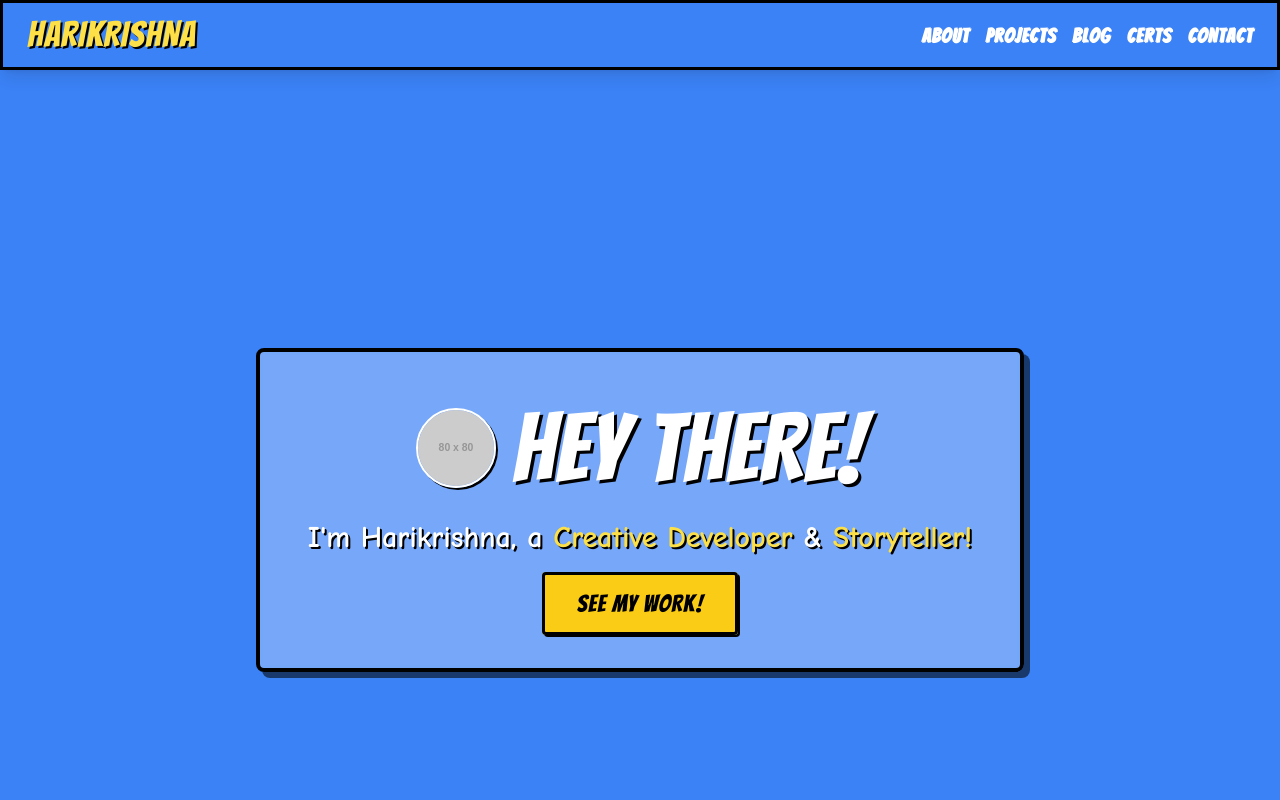
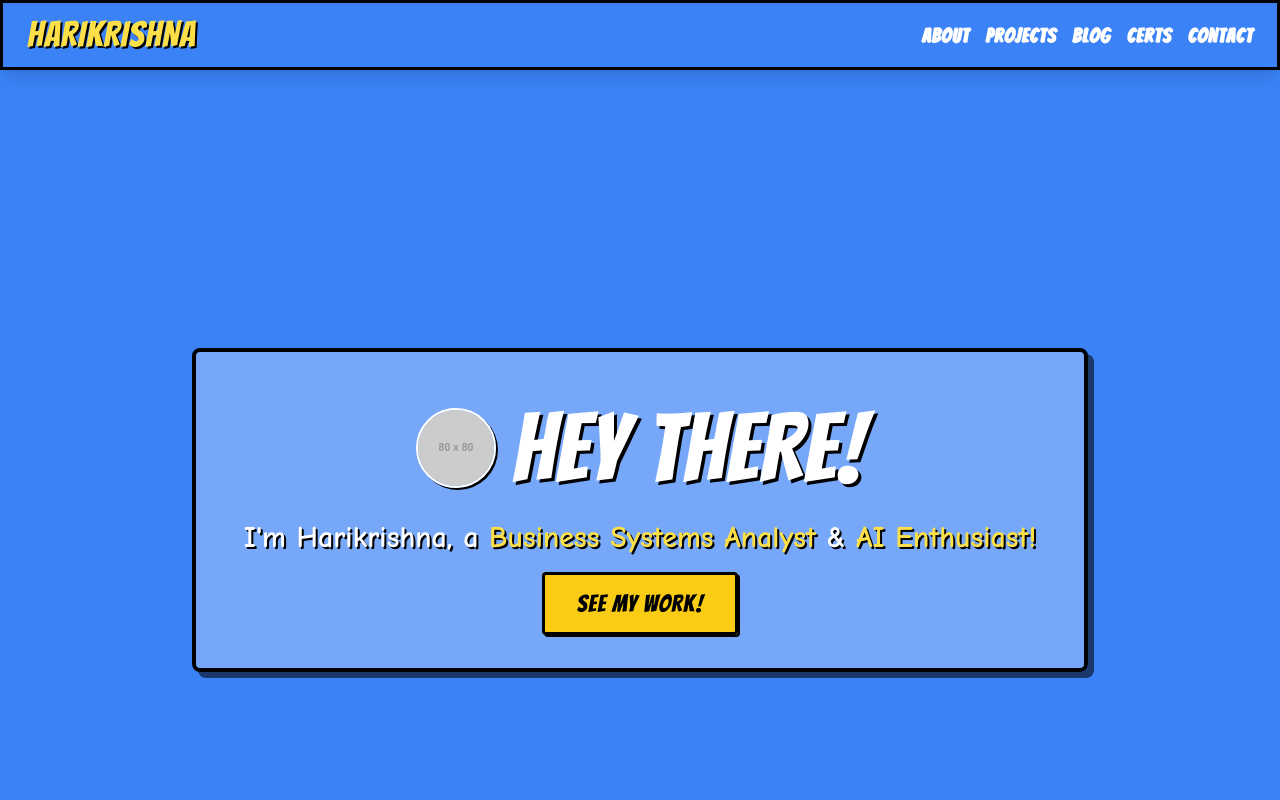
Before and after one commit to HarikrishnaSPillai/my-portfolio, a website: page index.html in a window 1280 px wide. Shown: the top 800 px of the page. Drawn offline with nearby package versions, Linux system fonts and the light colour scheme; placeholder pictures from the web are drawn by us.

Commit message:
Update index.html

```diff
--- a/index.html
+++ b/index.html
@@ -37,7 +37,7 @@
                          class="w-16 h-16 md:w-20 md:h-20 rounded-full comic-border-sm border-2 border-white mr-3 md:mr-4">
                     <h1 class="font-bangers text-5xl sm:text-6xl md:text-7xl lg:text-8xl">HEY THERE!</h1>
                 </div>
-                <p class="text-2xl md:text-3xl mb-8 font-bold">I'm Harikrishna, a <span class="text-yellow-300">Creative Developer</span> & <span class="text-yellow-300">Storyteller!</span></p>
+                <p class="text-2xl md:text-3xl mb-8 font-bold">I'm Harikrishna, a <span class="text-yellow-300">Business Systems Analyst</span> & <span class="text-yellow-300">AI Enthusiast!</span></p>
                 <a href="#projects" class="font-bangers text-2xl bg-yellow-400 text-black px-8 py-4 rounded comic-border-button hover:bg-yellow-500">SEE MY WORK!</a>
             </div>
         </div>
```
